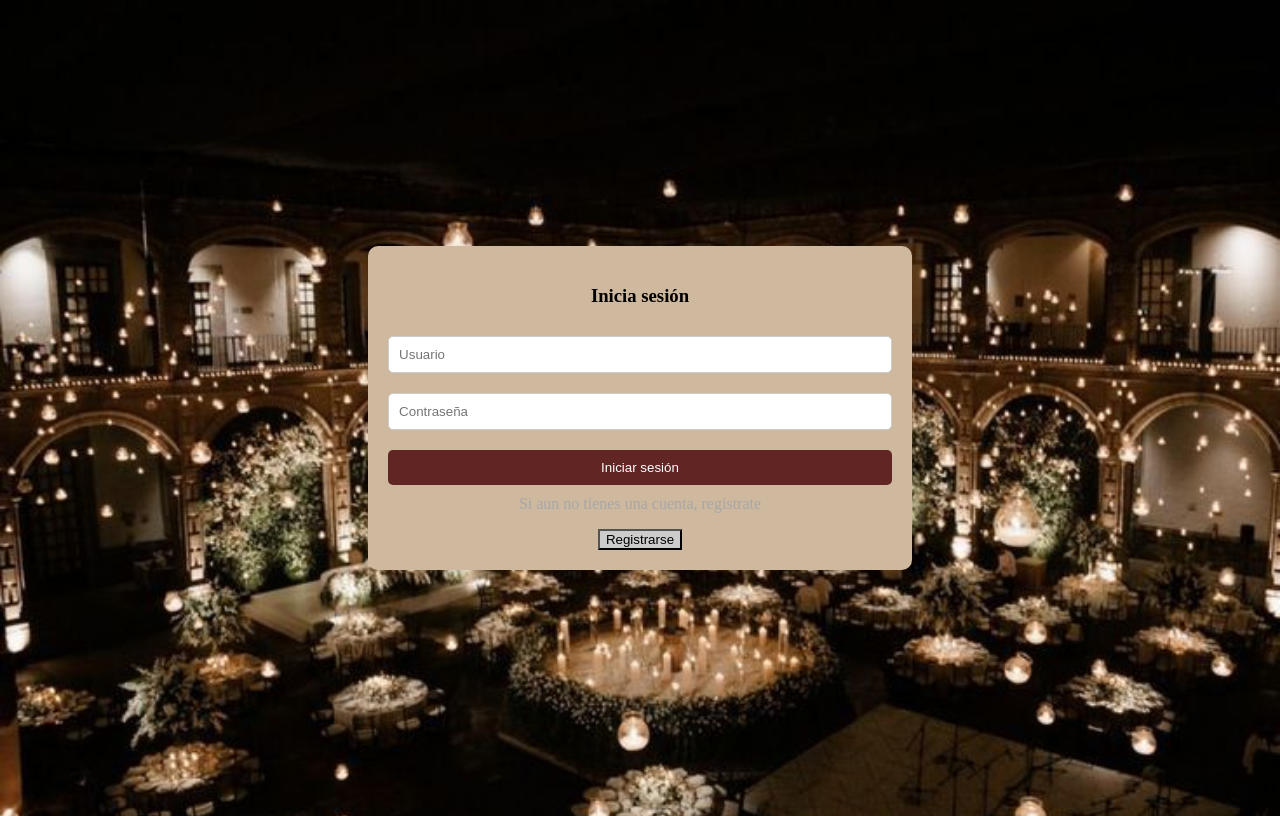
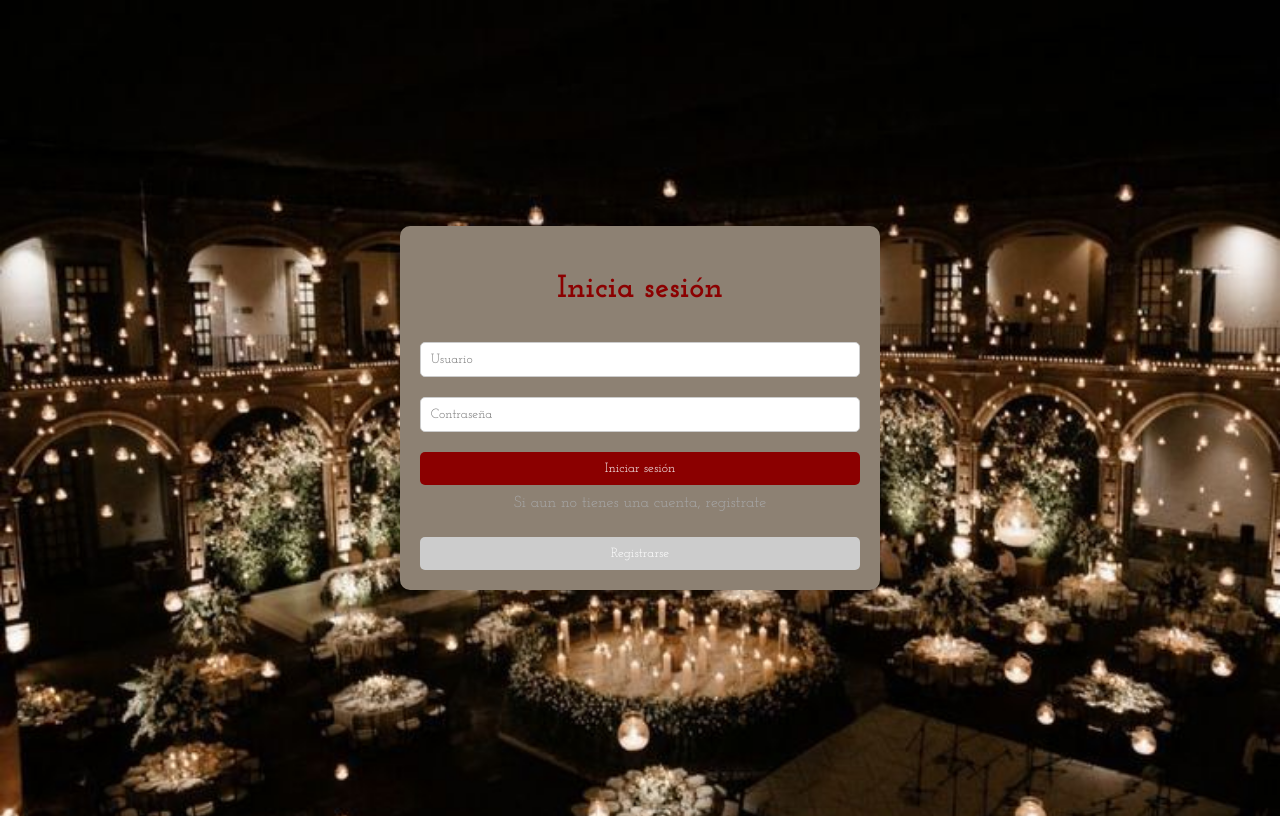
Before and after one commit to AgustinFL23/Proyecto-Web, a PHP site: page /HTML/login.html in a window 1280 px wide. Run offline with PHP 8.4, Linux system fonts and the light colour scheme.

Commit message:
Modificaciones al Login
Hice cambios en el css del login, ya puedo visualizar los cambios en el navegador

```diff
--- a/CSS/login.css
+++ b/CSS/login.css
@@ -4,15 +4,19 @@
     align-items: center;
     height: 100vh;
 
-    background-image:url(/MULTIMEDIA/loginBckgnd.jpeg);
+    background-image:url(../MULTIMEDIA/loginBckgnd.jpeg);
     background-size: cover;
     background-position: top;
     background-repeat: no-repeat; /* Evita que las imágenes se repitan */
 
-    background-color: rgb(196, 168, 134);
+}
+h2 {
+    font-family: "Josefin Slab", serif;
+    font-size: xx-large;
+    color: darkred;
 }
 .login-container {
-    background-color: rgb(206, 184, 158);
+    background-color: rgb(141, 129, 115);
     border-radius: 10px;
     box-shadow: 0 0 10px rgba(0, 0, 0, 0.1);
     padding: 20px;
@@ -21,6 +25,7 @@
 
 .login-container input[type="text"],
 .login-container input[type="password"] {
+    font-family: "Josefin Slab", serif;
     width: 100%;
     padding: 10px;
     margin: 10px 0;
@@ -30,10 +35,11 @@
 }
 
 .login-container input[type="submit"] {
+    font-family:  "Josefin Slab", serif;
     width: 100%;
     padding: 10px;
     margin-top: 10px;
-    background-color: #612624;
+    background-color:darkred;
     color: #fff;
     border: none;
     border-radius: 5px;
@@ -41,11 +47,19 @@
 }
 
 .login-container .register-button {
+    font-family: 'Josefin Slab', serif;
+    width: 100%;
+    padding: 10px;
+    margin-top: 10px;
     background-color: #ccc;
-    color: #000;
+    color: #fff;
+    border: none;
+    border-radius: 5px;
+    cursor: pointer;
 }
 
 .register-text{
+    font-family: 'Josefin Slab', serif;
     margin-top: 10px;
     color: #a7a7a7;
 
--- a/HTML/login.html
+++ b/HTML/login.html
@@ -3,12 +3,15 @@
     <head>
         <meta charset="UTF-8">
         <meta name="viewport" content="width=device-width, initial-scale=1">
-        <link rel="stylesheet" href="/CSS/login.css">
+        <link rel="stylesheet" type="text/css" href="../CSS/login.css">
+        <link rel="preconnect" href="https://fonts.googleapis.com">
+<link rel="preconnect" href="https://fonts.gstatic.com" crossorigin>
+<link href="https://fonts.googleapis.com/css2?family=Josefin+Slab:ital,wght@0,100..700;1,100..700&display=swap" rel="stylesheet">
         <title>Inicio de sesión</title>
     </head>
     <body>
         <div class="login-container">
-            <h3>Inicia sesión</h3>
+            <h2 class="h2">Inicia sesión</h2>
             <form action="#" method="post">
                 <input type="text" name="username" placeholder="Usuario">
                 <input type="password" name="password" placeholder="Contraseña">
```
Also changed, not shown: HTML/menus.html (added, +12 -0 lines), CSS/menuStyle.css (added).
